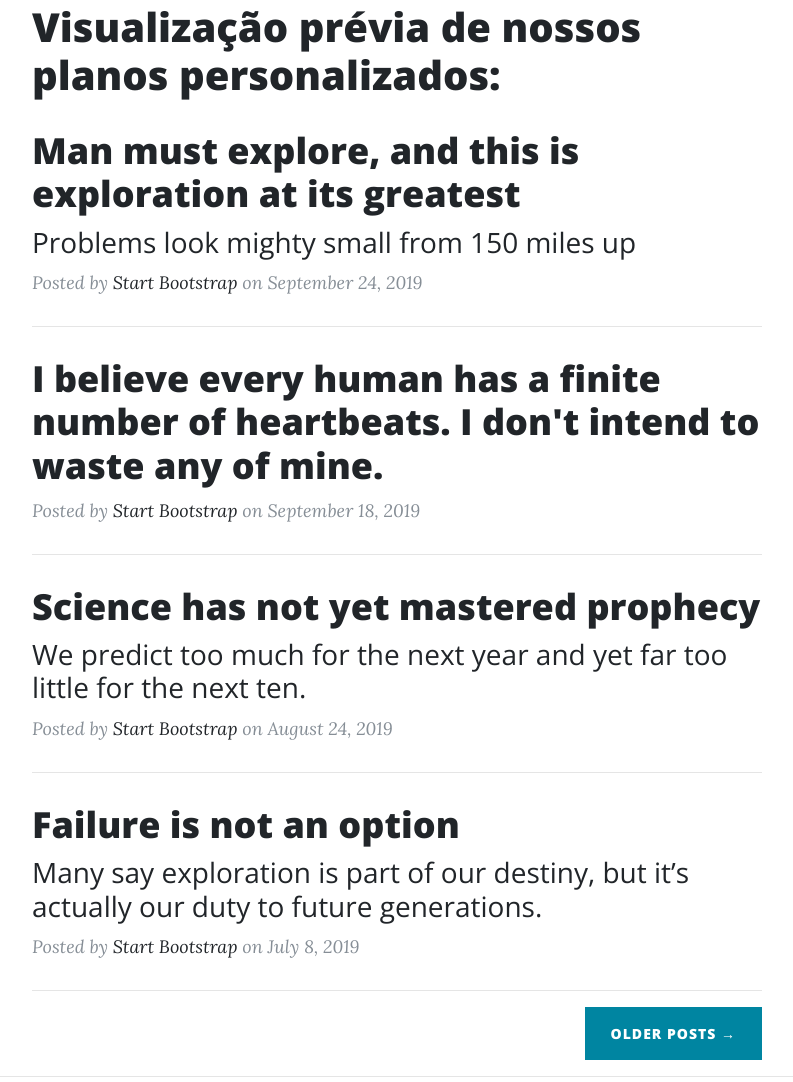
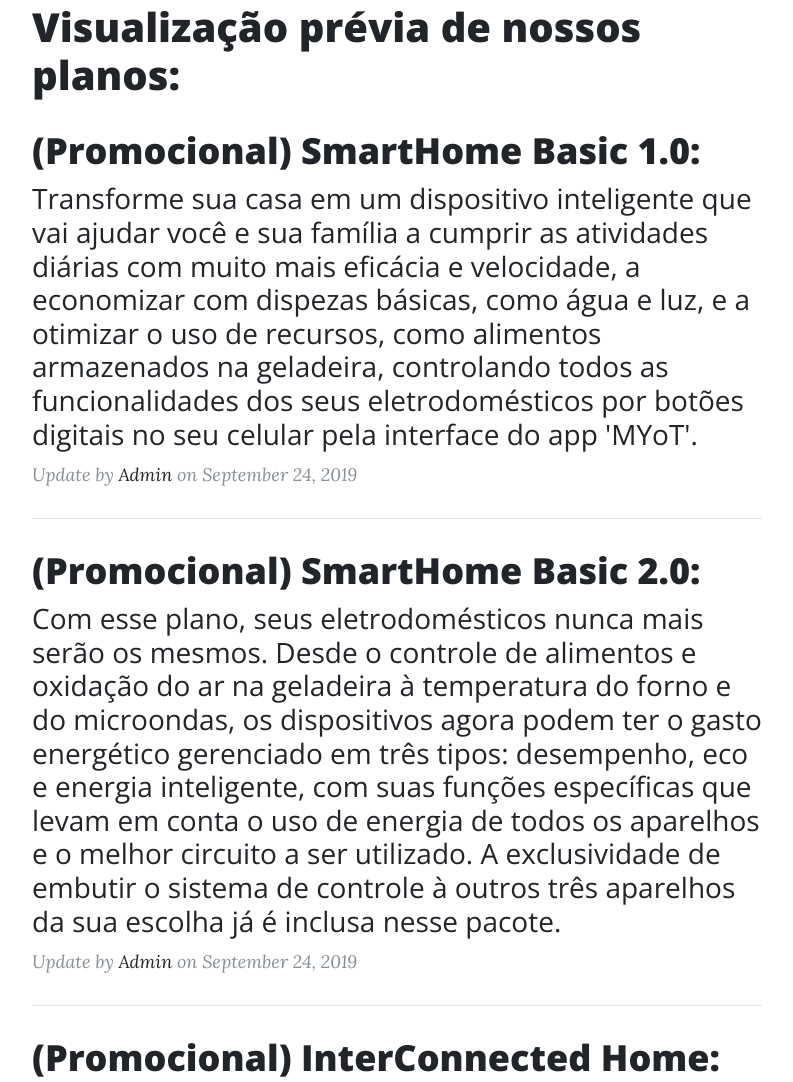
Before and after one commit to GCM-Projeto-Final/GCM-Projeto-Final.github.io, a website: page startbootstrap-clean-blog-gh-pages/startbootstrap-clean-blog-gh-pages/index.html in a window 1280 px wide. Shown: the part 642-1724 px from the top of the page, without its empty margins (243-1036 px from the left). Drawn offline with nearby package versions, Linux system fonts and the light colour scheme; files whose address does not match are found by name.

Commit message:
Alterando textos da página inicial para título e descrição dos quatro planos promocionais

```diff
--- a/startbootstrap-clean-blog-gh-pages/startbootstrap-clean-blog-gh-pages/index.html
+++ b/startbootstrap-clean-blog-gh-pages/startbootstrap-clean-blog-gh-pages/index.html
@@ -72,63 +72,66 @@
   <div class="container">
     <div class="row">
       <div class="col-lg-8 col-md-10 mx-auto">
-        <h1> Visualização prévia de nossos planos personalizados: </h1>
+        <h1> Visualização prévia de nossos planos: </h1>
         <div class="post-preview">
           <a href="post.html">
             <h2 class="post-title">
-              Man must explore, and this is exploration at its greatest
+              (Promocional) SmartHome Basic 1.0:
             </h2>
             <h3 class="post-subtitle">
-              Problems look mighty small from 150 miles up
+              Transforme sua casa em um dispositivo inteligente que vai ajudar você e sua família a cumprir as atividades diárias com muito mais eficácia e velocidade, a economizar com dispezas básicas, como água e luz, e a otimizar o uso de recursos, como alimentos armazenados na geladeira, controlando todos as funcionalidades dos seus eletrodomésticos por botões digitais no seu celular pela interface do app 'MYoT'.
             </h3>
           </a>
-          <p class="post-meta">Posted by
-            <a href="#">Start Bootstrap</a>
+          <p class="post-meta">Update by
+            <a href="#">Admin</a>
             on September 24, 2019</p>
         </div>
         <hr>
         <div class="post-preview">
           <a href="post.html">
             <h2 class="post-title">
-              I believe every human has a finite number of heartbeats. I don't intend to waste any of mine.
+              (Promocional) SmartHome Basic 2.0:
             </h2>
+            <h3 class="post-subtitle">
+              Com esse plano, seus eletrodomésticos nunca mais serão os mesmos. Desde o controle de alimentos e oxidação do ar na geladeira à temperatura do forno e do microondas, os dispositivos agora podem ter o gasto energético gerenciado em três tipos: desempenho, eco e energia inteligente, com suas funções específicas que levam em conta o uso de energia de todos os aparelhos e o melhor circuito a ser utilizado. A exclusividade de embutir o sistema de controle à outros três aparelhos da sua escolha já é inclusa nesse pacote.
+            </h3>
           </a>
-          <p class="post-meta">Posted by
-            <a href="#">Start Bootstrap</a>
-            on September 18, 2019</p>
+          <p class="post-meta">Update by
+            <a href="#">Admin</a>
+            on September 24, 2019</p>
         </div>
         <hr>
         <div class="post-preview">
           <a href="post.html">
             <h2 class="post-title">
-              Science has not yet mastered prophecy
+              (Promocional) InterConnected Home:
             </h2>
             <h3 class="post-subtitle">
-              We predict too much for the next year and yet far too little for the next ten.
+              Além de todas as funcionalidades de controle de estoque, energia econômica, temperatura e fluxo de ar dos eletrodomésticos dos planos anteriores, o pacote atual também garante a instalação de lâmpadas especiais, com dois tipos de luz e 4 funções de iluminação, com fonte energética solar e inclui controle à distância de portas (fechaduras eletrônicas), de todos os dispositivos eletroeletrônicos (celulares, TV's, tablets), o que possibilita o controle remoto por meio de um controlador principal, e monitoramento de movimentação em todos os ambientes internos e externos.
             </h3>
           </a>
-          <p class="post-meta">Posted by
-            <a href="#">Start Bootstrap</a>
-            on August 24, 2019</p>
+          <p class="post-meta">Update by
+            <a href="#">Admin</a>
+            on September 24, 2019</p>
         </div>
         <hr>
         <div class="post-preview">
           <a href="post.html">
             <h2 class="post-title">
-              Failure is not an option
+              (Promocional) InterConnected Home +:
             </h2>
             <h3 class="post-subtitle">
-              Many say exploration is part of our destiny, but it’s actually our duty to future generations.
+              O plano mais completo de Connected Home do mercado! Além de todos os benefícios dos pacotes anteriores, tenha acesso à dispositivos extra únicos, dentre eles: detectores de fumaça (1 por cômodo), monitores de gás e preparo de alimentos (embutidos em cada eletrodoméstico), lixeiras que indicam lotação, medem o nível de oxidação e indicam se a separação está correta, dentre outros.
             </h3>
           </a>
-          <p class="post-meta">Posted by
-            <a href="#">Start Bootstrap</a>
-            on July 8, 2019</p>
+          <p class="post-meta">Update by
+            <a href="#">Admin</a>
+            on September 24, 2019</p>
         </div>
         <hr>
         <!-- Pager -->
         <div class="clearfix">
-          <a class="btn btn-primary float-right" href="#">Older Posts &rarr;</a>
+          <a class="btn btn-primary float-right" href="#">Mais Planos &rarr;</a>
         </div>
       </div>
     </div>
```
Also changed, not shown: startbootstrap-clean-blog-gh-pages/startbootstrap-clean-blog-gh-pages/post.html (+5 -5 lines).
